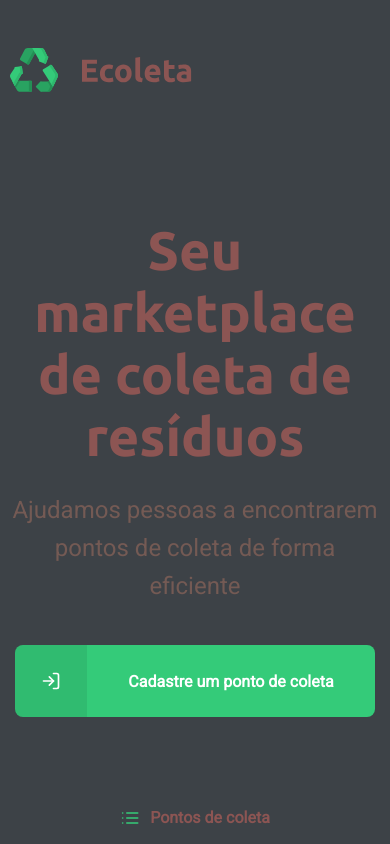
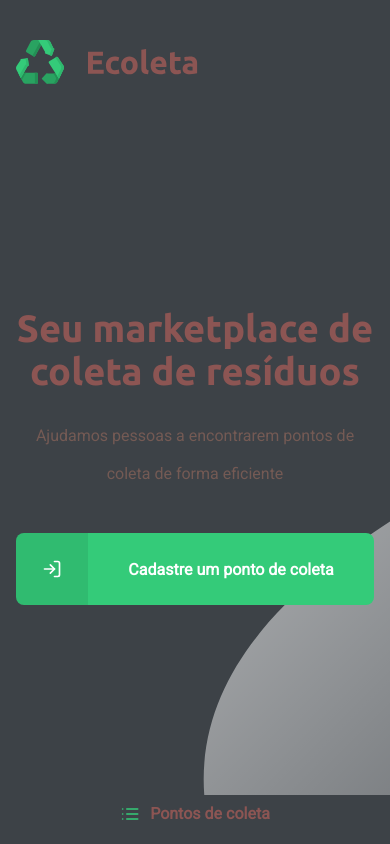
Before and after one commit to macedo-developer/ecoleta-frontend, a React (Create React App) app: page / in a window 390 px wide. Built offline with nearby package versions, Linux system fonts and the light colour scheme.

Commit message:
Adjusting page home responsive

```diff
--- a/src/pages/Home/index.tsx
+++ b/src/pages/Home/index.tsx
@@ -2,8 +2,8 @@ import React from "react";
 import { Link } from "react-router-dom";
 import { FiLogIn, FiList } from "react-icons/fi";
 
+import "./styles.css";
 import "./responsive.css";
-import "./styles.css";
 
 import logo from "../../assets/logo.svg";
 
--- a/src/pages/Home/responsive.css
+++ b/src/pages/Home/responsive.css
@@ -55,7 +55,7 @@
 
   #page-home .content header a {
     position: absolute;
-    bottom: 16px;
+    top: calc(100vh - 40px);
     left: 50%;
 
     transform: translateX(-50%);
@@ -66,6 +66,6 @@
   }
 
   #page-home .content main p {
-    font-size: 18px;
+    font-size: 16px;
   }
 }
```
